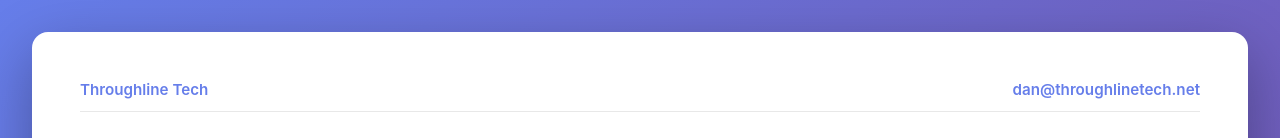
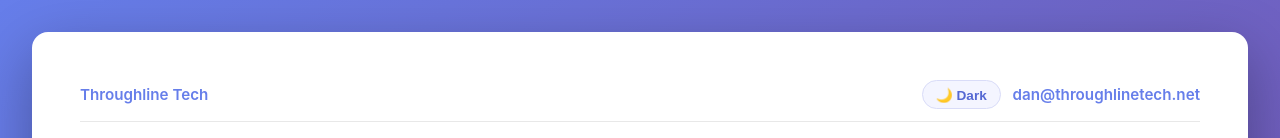
Before and after one commit to danrichardson/codenoscopy, a React (Vite) app: page / in a window 1280 px wide. Shown: the top 138 px of the page. Built offline with nearby package versions, Linux system fonts and the light colour scheme; no server answers.

Commit message:
feat: add persisted dark mode with editor theme switching

```diff
--- a/package.json
+++ b/package.json
@@ -16,6 +16,7 @@
   "dependencies": {
     "@codemirror/lang-javascript": "^6.2.4",
     "@codemirror/lang-python": "^6.2.1",
+    "@codemirror/theme-one-dark": "^6.1.3",
     "@uiw/react-codemirror": "^4.23.9",
     "react": "^18.2.0",
     "react-dom": "^18.2.0",
--- a/src/App.css
+++ b/src/App.css
@@ -41,6 +41,27 @@
   margin-bottom: 1rem;
   padding-bottom: 0.75rem;
   border-bottom: 1px solid #e8e8e8;
+}
+
+.branding-actions {
+  display: flex;
+  align-items: center;
+  gap: 0.75rem;
+}
+
+.theme-toggle {
+  border: 1px solid #d9dcf8;
+  background: #f4f5ff;
+  color: #5568d3;
+  border-radius: 999px;
+  padding: 0.35rem 0.8rem;
+  font-size: 0.85rem;
+  font-weight: 600;
+  cursor: pointer;
+}
+
+.theme-toggle:hover {
+  background: #e9ecff;
 }
 
 .branding-link {
@@ -590,3 +611,112 @@
 .footer-note a:hover {
   text-decoration: underline;
 }
+
+.app.theme-dark .container {
+  background: #151923;
+  box-shadow: 0 20px 60px rgba(0, 0, 0, 0.55);
+}
+
+.app.theme-dark .branding-bar {
+  border-bottom-color: #2e3547;
+}
+
+.app.theme-dark .title,
+.app.theme-dark .results-header h2 {
+  color: #8ea0ff;
+}
+
+.app.theme-dark .subtitle,
+.app.theme-dark .footer-note,
+.app.theme-dark .feature-history li p,
+.app.theme-dark .loading-text,
+.app.theme-dark .model-badge {
+  color: #b9c1d8;
+}
+
+.app.theme-dark .control-group label,
+.app.theme-dark .panel h3,
+.app.theme-dark .feature-history li strong,
+.app.theme-dark .review-display,
+.app.theme-dark .code-display,
+.app.theme-dark .custom-select,
+.app.theme-dark .persona-select {
+  color: #e8ecfb;
+}
+
+.app.theme-dark .feature-history {
+  background: #1c2333;
+  border-color: #2f3a53;
+}
+
+.app.theme-dark .feature-history-toggle,
+.app.theme-dark .feature-history-date,
+.app.theme-dark .branding-link,
+.app.theme-dark .footer-note a,
+.app.theme-dark .custom-select-arrow {
+  color: #9aa9ff;
+}
+
+.app.theme-dark .theme-toggle {
+  border-color: #3a4564;
+  background: #242d44;
+  color: #c7d1ff;
+}
+
+.app.theme-dark .theme-toggle:hover {
+  background: #2a3550;
+}
+
+.app.theme-dark .custom-select,
+.app.theme-dark .persona-select,
+.app.theme-dark .code-editor-wrapper,
+.app.theme-dark .review-display,
+.app.theme-dark .code-display,
+.app.theme-dark .results-header,
+.app.theme-dark .panel h3,
+.app.theme-dark .error,
+.app.theme-dark .custom-select-options {
+  border-color: #36405c;
+}
+
+.app.theme-dark .custom-select,
+.app.theme-dark .persona-select,
+.app.theme-dark .custom-select-options,
+.app.theme-dark .review-display,
+.app.theme-dark .code-display,
+.app.theme-dark .model-badge,
+.app.theme-dark .btn-secondary,
+.app.theme-dark .file-upload-label {
+  background: #20283a;
+}
+
+.app.theme-dark .custom-select-option:hover,
+.app.theme-dark .btn-secondary:hover:not(:disabled) {
+  background: #2b3550;
+}
+
+.app.theme-dark .btn-secondary {
+  color: #e6ebff;
+}
+
+.app.theme-dark .file-upload-label,
+.app.theme-dark .btn-primary,
+.app.theme-dark .custom-select-option.selected {
+  background: #5d74ff;
+}
+
+.app.theme-dark .btn-primary:hover:not(:disabled),
+.app.theme-dark .file-upload-label:hover {
+  background: #4f67ea;
+}
+
+.app.theme-dark .code-editor-wrapper:focus-within,
+.app.theme-dark .custom-select:hover,
+.app.theme-dark .persona-select:focus {
+  border-color: #7f92ff;
+}
+
+.app.theme-dark .error {
+  background: #3a1f2b;
+  color: #ffb3cb;
+}
--- a/src/App.jsx
+++ b/src/App.jsx
@@ -2,6 +2,7 @@ import { useState, useEffect, useRef } from 'react';
 import CodeMirror from '@uiw/react-codemirror';
 import { javascript } from '@codemirror/lang-javascript';
 import { python } from '@codemirror/lang-python';
+import { oneDark } from '@codemirror/theme-one-dark';
 import ReactMarkdown from 'react-markdown';
 import rehypeSanitize from 'rehype-sanitize';
 import remarkGfm from 'remark-gfm';
@@ -40,6 +41,7 @@ const MODELS = [
 ];
 
 const REVIEW_TIMEOUT_MS = 90000;
+const THEME_STORAGE_KEY = 'codenoscopy-theme';
 
 const EDITOR_LANGUAGES = {
   python: python(),
@@ -47,6 +49,11 @@ const EDITOR_LANGUAGES = {
 };
 
 const FEATURE_HISTORY = [
+  {
+    date: '2026-02-22',
+    title: 'Dark mode toggle',
+    details: 'Added persisted dark/light theme toggle with editor theme switching.'
+  },
   {
     date: '2026-02-22',
     title: 'Syntax-highlighted editor upgrade',
@@ -200,6 +207,23 @@ const getReviewErrorMessage = (error, didReceivePartial) => {
   return error?.message || 'Failed to get review';
 };
 
+const getInitialTheme = () => {
+  if (typeof window === 'undefined') {
+    return 'light';
+  }
+
+  const storedTheme = window.localStorage.getItem(THEME_STORAGE_KEY);
+  if (storedTheme === 'light' || storedTheme === 'dark') {
+    return storedTheme;
+  }
+
+  if (window.matchMedia && window.matchMedia('(prefers-color-scheme: dark)').matches) {
+    return 'dark';
+  }
+
+  return 'light';
+};
+
 function App() {
   const personaRef = useRef(null);
   const latestRequestIdRef = useRef(0);
@@ -216,7 +240,12 @@ function App() {
   const [personaDropdownOpen, setPersonaDropdownOpen] = useState(false);
   const [flashingPersona, setFlashingPersona] = useState(null);
   const [isFeatureHistoryOpen, setIsFeatureHistoryOpen] = useState(false);
+  const [theme, setTheme] = useState(getInitialTheme);
   const isReviewMode = Boolean(review) || isLoading;
+
+  useEffect(() => {
+    window.localStorage.setItem(THEME_STORAGE_KEY, theme);
+  }, [theme]);
 
   useEffect(() => {
     fetch('/api/personas')
@@ -411,7 +440,7 @@ function App() {
   };
 
   return (
-    <div className={`app ${isReviewMode ? 'review-mode' : ''}`}>
+    <div className={`app ${isReviewMode ? 'review-mode' : ''} theme-${theme}`}>
       <div className={`container ${isReviewMode ? 'review-mode' : ''}`}>
         <div className="branding-bar">
           <a
@@ -422,9 +451,19 @@ function App() {
           >
             Throughline Tech
           </a>
-          <a href="mailto:dan@throughlinetech.net" className="branding-link">
-            dan@throughlinetech.net
-          </a>
+          <div className="branding-actions">
+            <button
+              type="button"
+              className="theme-toggle"
+              aria-label={theme === 'dark' ? 'Switch to light mode' : 'Switch to dark mode'}
+              onClick={() => setTheme((previous) => (previous === 'dark' ? 'light' : 'dark'))}
+            >
+              {theme === 'dark' ? '☀ Light' : '🌙 Dark'}
+            </button>
+            <a href="mailto:dan@throughlinetech.net" className="branding-link">
+              dan@throughlinetech.net
+            </a>
+          </div>
         </div>
 
         <h1 className="title">Codenoscopy</h1>
@@ -553,7 +592,7 @@ function App() {
               <CodeMirror
                 value={code}
                 height="420px"
-                theme="light"
+                theme={theme === 'dark' ? oneDark : 'light'}
                 basicSetup={{
                   lineNumbers: true,
                   highlightActiveLine: true,
```
Also changed, not shown: 2 other files (tests, documents, lock files or other folders).
